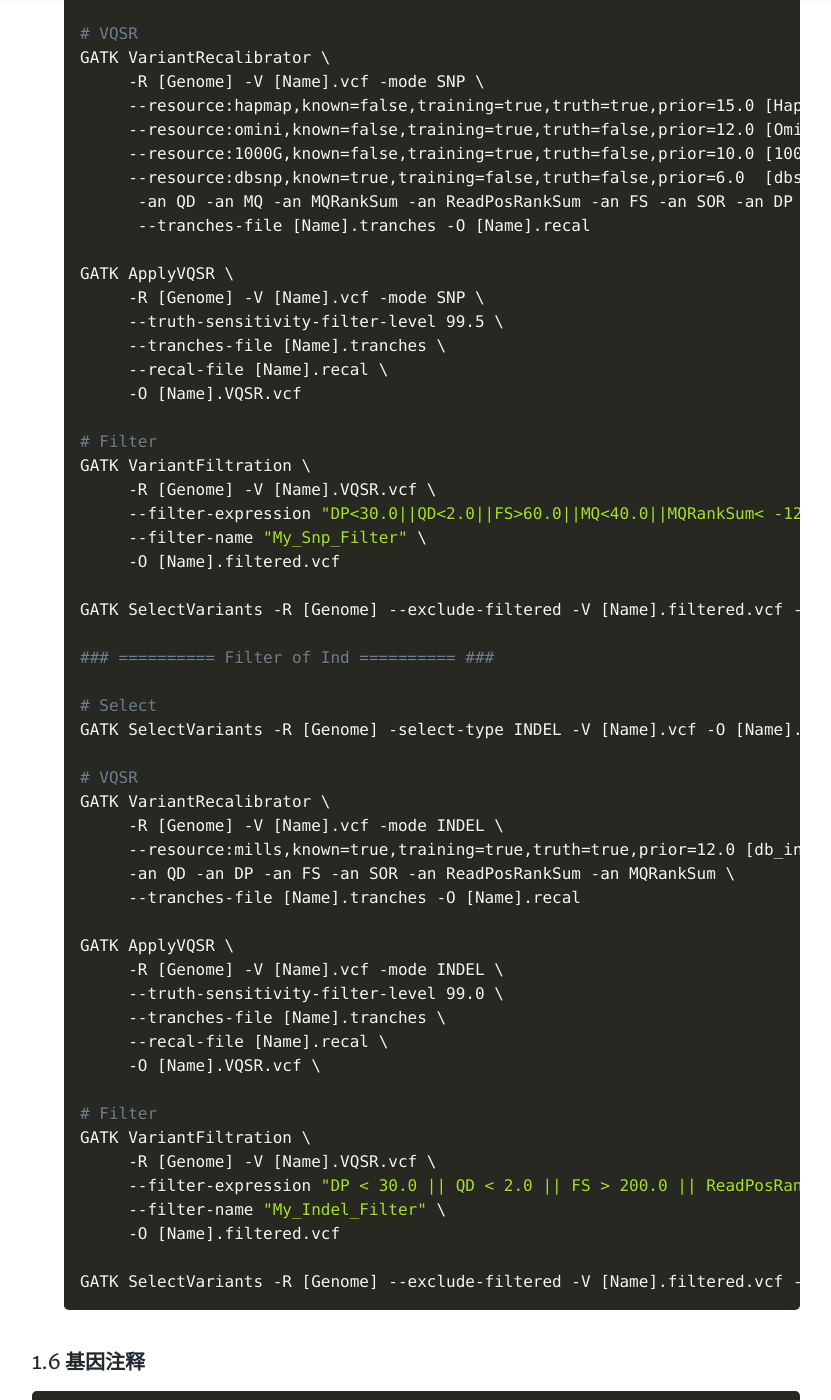
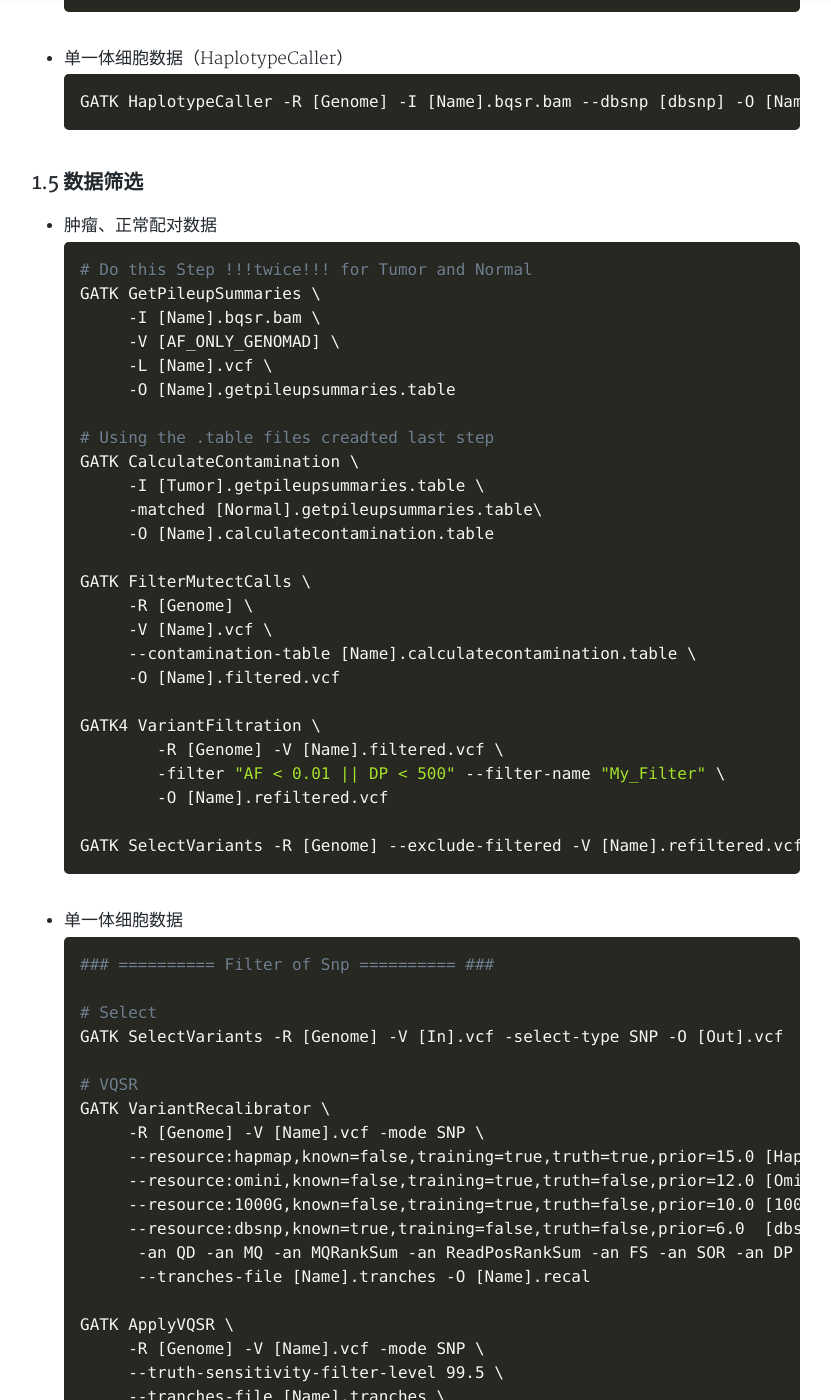
Before and after one commit to DouBeeTwT/DouBeeTwT.github.io, a Jekyll site: the page built from _posts/2021-07-01-GATK_Tutorial_01.md, in a window 1280 px wide and 1400 px high, scrolled down 2589 px. Shown: the whole window, without its empty margins (224-1055 px from the left). Built offline with Jekyll 4.4.1, drawn with Linux system fonts in a browser that asks for light colours; nearby versions of some CDN libraries; a style sheet for code colours, icons or effects is not loaded; some of the changed text lies outside the part shown.

Commit message:
Update 2021-07-01-GATK_Tutorial_01.md

````diff
--- a/_posts/2021-07-01-GATK_Tutorial_01.md
+++ b/_posts/2021-07-01-GATK_Tutorial_01.md
@@ -1,12 +1,12 @@
 ---
 layout: post
-title: 'GATK4基础流程SNP筛选'
-subtitle: ''
+title: 'DNA二代测序数据的SNP挖掘基础流程'
+subtitle: '基于GATK基础流程使用的代码合集与简单解释'
 date: 2021-07-01
 categories:
  - tutorial
  - Updating
-tags: GATK
+tags: GATK, NGS
 ---
 
 ## 0 软件准备
@@ -61,6 +61,25 @@
 GATK ApplyBQSR -R [Genome] -I [Name].fixed.bam -bqsr [Name].recal.table -O [Name].bqsr.bam
 ```
 
+如果处理的是肿瘤/正常配对数据，需要在 [Fix Mate Information] 后加入局部重比对
+
+```bash
+GATK3 -T RealignerTargetCreator \
+      -R ${Ref} \
+      -known ${Ind1} \
+      -known ${Ind2} \
+      -I $Directory_Output/${SampleName[$i]}/$Chr/${SampleName[$i]}.$Chr.fixed.bam \
+      -o TMP/${SampleName[$i]}.$Chr.realn.intervals
+
+GATK3 -T IndelRealigner \
+      -R ${Ref} \
+      -known ${Ind1} \
+      -known ${Ind2} \
+      -targetIntervals TMP/${SampleName[$i]}.$Chr.realn.intervals \
+      -I $Directory_Output/${SampleName[$i]}/$Chr/${SampleName[$i]}.$Chr.fixed.bam \
+      -o $Directory_Output/${SampleName[$i]}/$Chr/${SampleName[$i]}.$Chr.realn.bam
+```
+
 
 
 ### 1.4 SNP获取
@@ -95,7 +114,31 @@
 - 肿瘤、正常配对数据
 
   ```bash
+  # Do this Step !!!twice!!! for Tumor and Normal
+  GATK GetPileupSummaries \
+       -I [Name].bqsr.bam \
+       -V [AF_ONLY_GENOMAD] \
+       -L [Name].vcf \
+       -O [Name].getpileupsummaries.table
 
+  # Using the .table files creadted last step
+  GATK CalculateContamination \
+       -I [Tumor].getpileupsummaries.table \
+       -matched [Normal].getpileupsummaries.table\
+       -O [Name].calculatecontamination.table
+
+  GATK FilterMutectCalls \
+       -R [Genome] \
+       -V [Name].vcf \
+       --contamination-table [Name].calculatecontamination.table \
+       -O [Name].filtered.vcf
+
+  GATK4 VariantFiltration \
+          -R [Genome] -V [Name].filtered.vcf \
+          -filter "AF < 0.01 || DP < 500" --filter-name "My_Filter" \
+          -O [Name].refiltered.vcf
+
+  GATK SelectVariants -R [Genome] --exclude-filtered -V [Name].refiltered.vcf -O [Name].PASS.vcf
   ```
 
 
````
